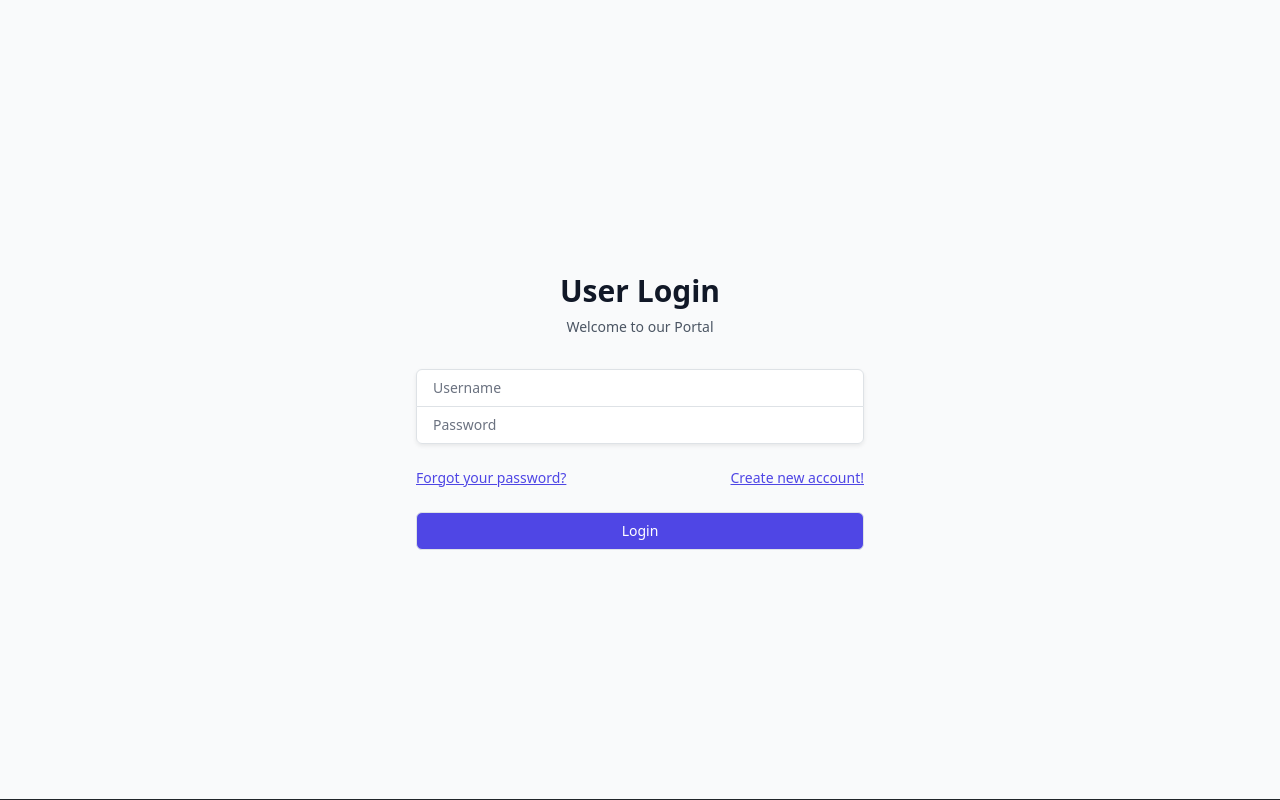
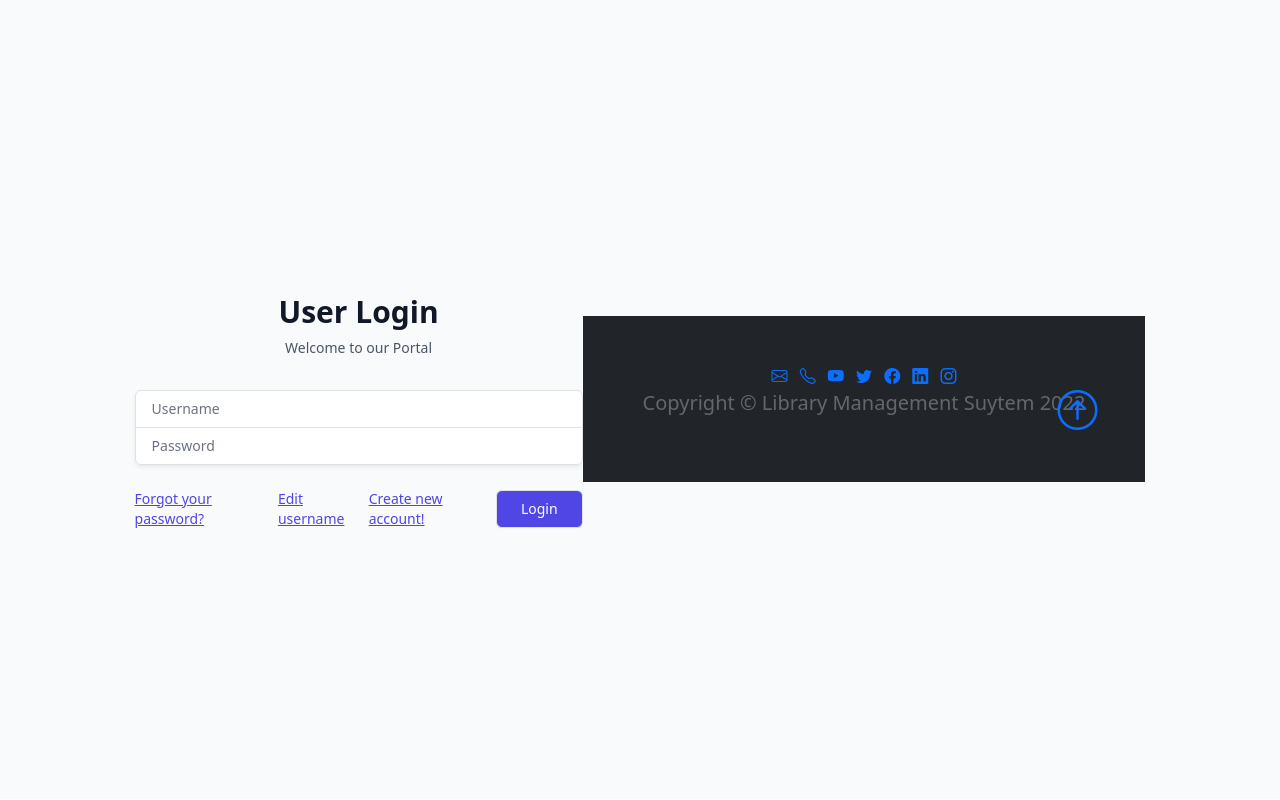
Before and after one commit to manasa-swamireddy/Library-Management-System, a PHP site: page /return_book.php in a window 1280 px wide. Shown: the part 57-857 px from the top of the page. After the commit the page ends 585 px from the top, so only its background shows below. Run offline with PHP 8.4, Linux system fonts and the light colour scheme.

Commit message:
added username

```diff
--- a/Student_/modals/login_form.php
+++ b/Student_/modals/login_form.php
@@ -26,6 +26,12 @@
                         Forgot your password?
                     </a>
                 </div>
+                <div class="flex items-center justify-between">
+                <div class="text-sm">
+                    <a href="update_password.php" class="font-medium text-indigo-600 hover:text-indigo-500">
+                        Edit username
+                    </a>
+                </div>
                 <div class="text-sm">
                     <a href="registration.php" class="font-medium text-indigo-600 hover:text-indigo-500">
                         Create new account!
```
